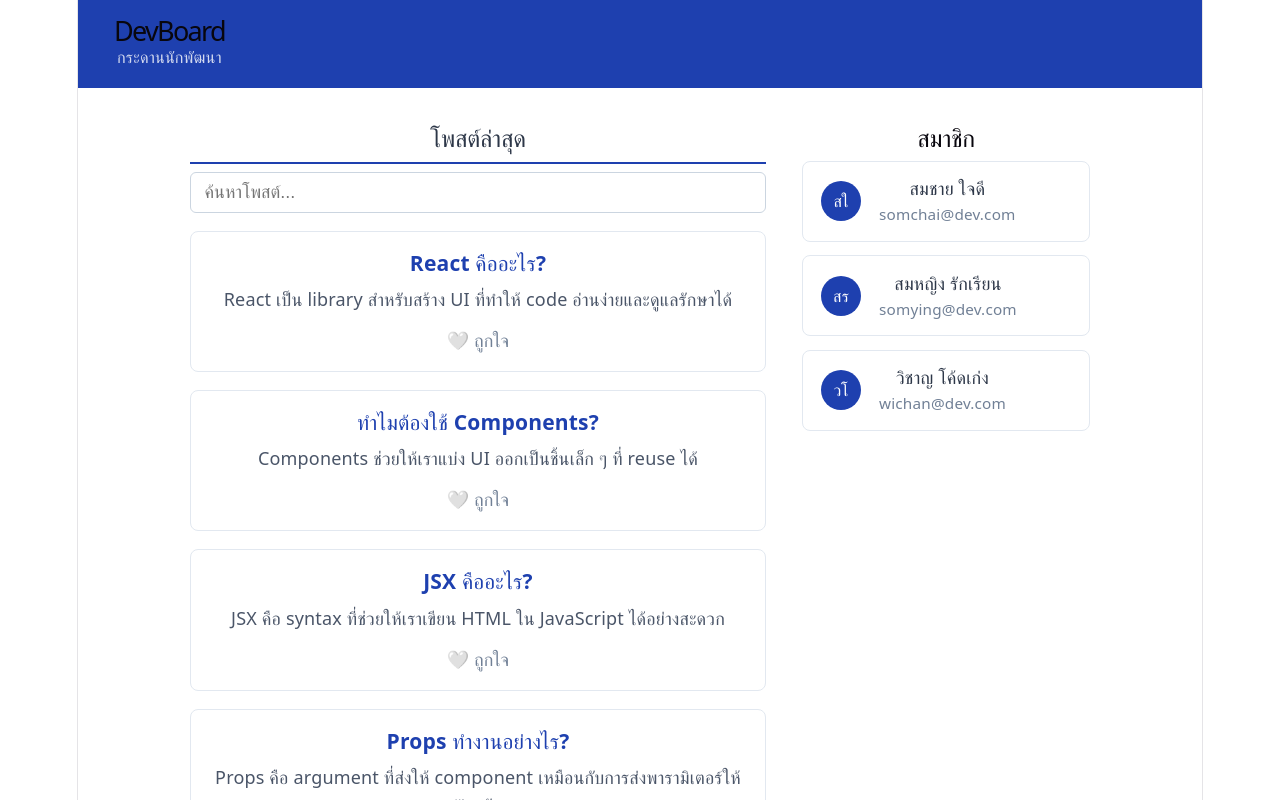
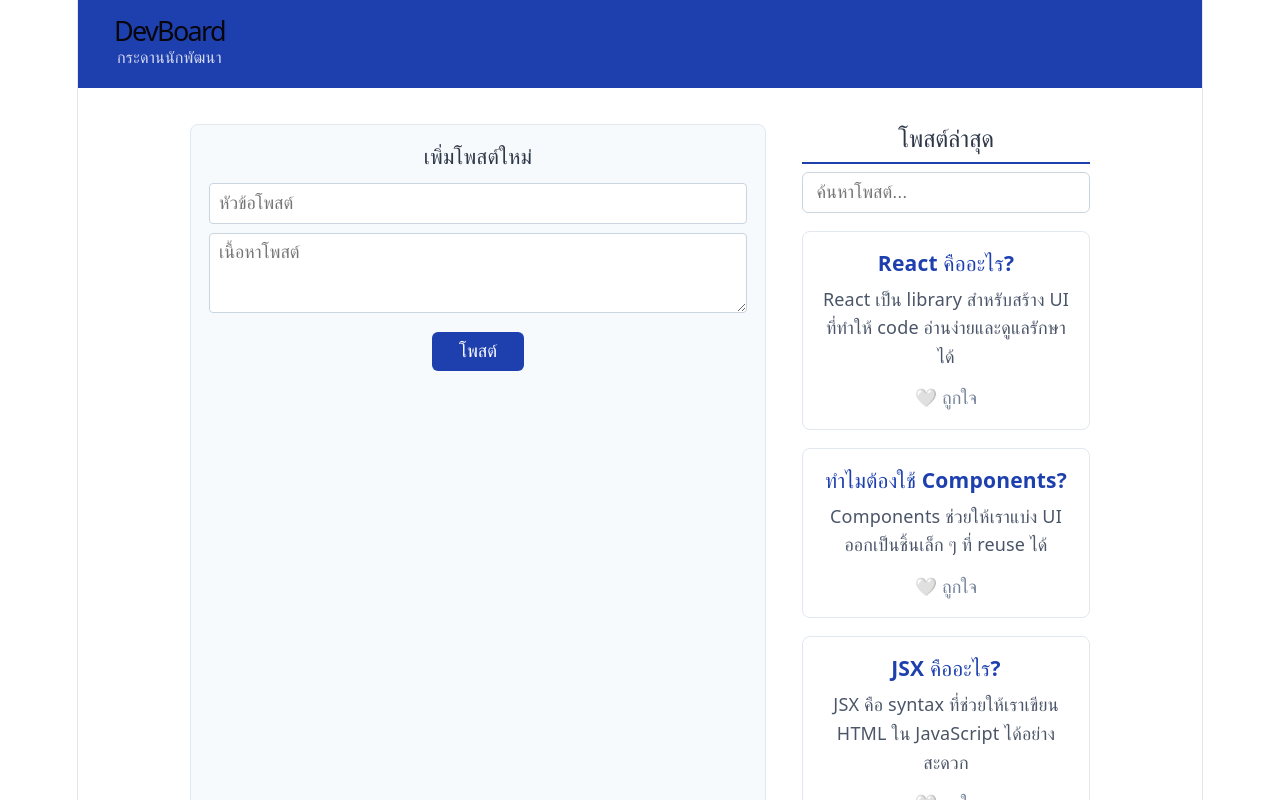
Before and after one commit to 67160200/devboard-67160200, a React (Vite) app: page / in a window 1280 px wide. Shown: the top 800 px of the page. Built offline with nearby package versions, Linux system fonts and the light colour scheme.

Commit message:
task 2 activity 4

```diff
--- a/src/App.jsx
+++ b/src/App.jsx
@@ -2,8 +2,9 @@ import { useState } from "react";
 import Navbar from "./components/Navbar";
 import PostList from "./components/PostList";
 import UserCard from "./components/UserCard";
+import AddPostForm from "./components/AddPostForm";
 
-const POSTS = [
+const INITIAL_POSTS = [
   {
     id: 1,
     title: "React คืออะไร?",
@@ -34,6 +35,7 @@ const USERS = [
 
 function App() {
   const [favorites, setFavorites] = useState([]);
+  const [posts, setPosts] = useState(INITIAL_POSTS);
 
   function handleToggleFavorite(postId) {
     setFavorites((prev) =>
@@ -42,6 +44,18 @@ function App() {
         : [...prev, postId]
     );
   }
+
+
+function handleAddPost({ title, body }) {
+  const newPost = {
+    id: Date.now(),
+    title,
+    body,
+  };
+
+  setPosts((prev) => [newPost, ...prev]);
+}
+
 
   return (
     <div>
@@ -57,14 +71,15 @@ function App() {
           gap: "2rem",
         }}
       >
-        {/* คอลัมน์ซ้าย */}
+        <AddPostForm onAddPost={handleAddPost} />
+        {}
         <PostList
-          posts={POSTS}
+          posts={posts}
           favorites={favorites}
           onToggleFavorite={handleToggleFavorite}
         />
 
-        {/* คอลัมน์ขวา */}
+        {}
         <div>
           <h2>สมาชิก</h2>
 
--- /dev/null
+++ b/src/components/AddPostForm.jsx
@@ -0,0 +1,82 @@
+import { useState } from "react";
+
+function AddPostForm({ onAddPost }) {
+  const [title, setTitle] = useState("");
+  const [body, setBody] = useState("");
+
+  function handleSubmit(e) {
+    e.preventDefault();
+    if (!title.trim() || !body.trim()) return; // ป้องกันส่งว่าง
+
+    onAddPost({ title, body });
+    setTitle(""); // เคลียร์ form
+    setBody("");
+  }
+
+  return (
+    <form
+      onSubmit={handleSubmit}
+      style={{
+        border: "1px solid #e2e8f0",
+        borderRadius: "8px",
+        padding: "1rem",
+        marginBottom: "1.5rem",
+        background: "#f7fafc",
+      }}
+    >
+      <h3 style={{ margin: "0 0 0.75rem", color: "#2d3748" }}>
+        เพิ่มโพสต์ใหม่
+      </h3>
+
+      <input
+        type="text"
+        placeholder="หัวข้อโพสต์"
+        value={title}
+        onChange={(e) => setTitle(e.target.value)}
+        style={{
+          width: "100%",
+          padding: "0.5rem",
+          marginBottom: "0.5rem",
+          border: "1px solid #cbd5e0",
+          borderRadius: "4px",
+          fontSize: "1rem",
+          boxSizing: "border-box",
+        }}
+      />
+
+      <textarea
+        placeholder="เนื้อหาโพสต์"
+        value={body}
+        onChange={(e) => setBody(e.target.value)}
+        rows={3}
+        style={{
+          width: "100%",
+          padding: "0.5rem",
+          marginBottom: "0.75rem",
+          border: "1px solid #cbd5e0",
+          borderRadius: "4px",
+          fontSize: "1rem",
+          resize: "vertical",
+          boxSizing: "border-box",
+        }}
+      />
+
+      <button
+        type="submit"
+        style={{
+          background: "#1e40af",
+          color: "white",
+          border: "none",
+          padding: "0.5rem 1.5rem",
+          borderRadius: "6px",
+          cursor: "pointer",
+          fontSize: "1rem",
+        }}
+      >
+        โพสต์
+      </button>
+    </form>
+  );
+}
+
+export default AddPostForm;
```
Also changed, not shown: src/components/PostList.jsx (+4 -4 lines).
